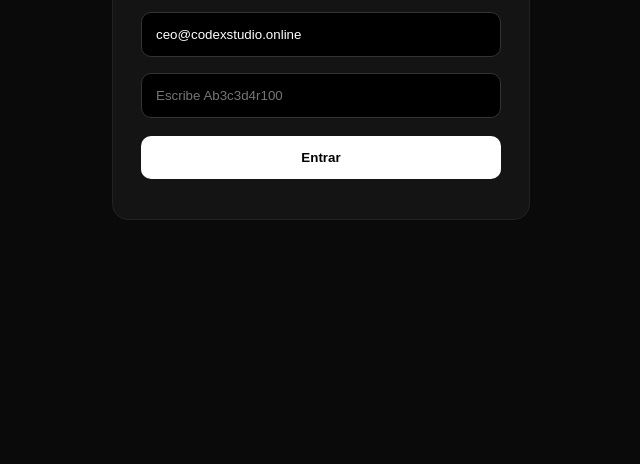
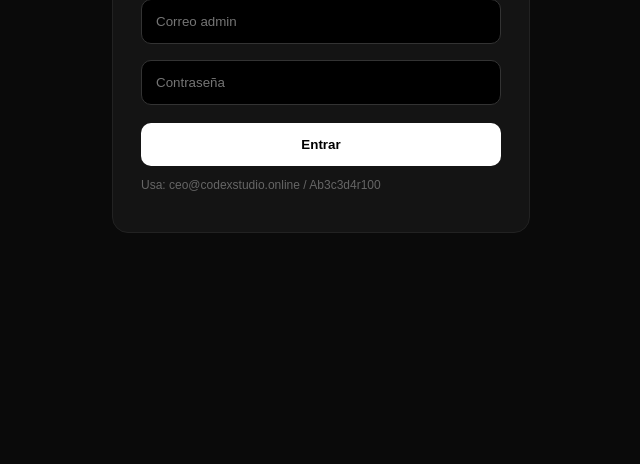
Before and after one commit to quantumstudios-inv/utilpearweb, a website: page admpanel/index.html in a window 1280 px wide. Shown: the part 336-800 px from the top of the page, without its empty margins (319-959 px from the left). Drawn offline with Linux system fonts and the light colour scheme.

Commit message:
Enhance login form with placeholders and input trimming
Updated email and password input fields with placeholders and trimmed email input.

```diff
--- a/admpanel/index.html
+++ b/admpanel/index.html
@@ -9,11 +9,12 @@
 <div style="background:#141414;padding:28px;border-radius:16px;width:92%;max-width:360px;border:1px solid #222">
 <h2>Admin - ZERO</h2>
 <form id="loginForm">
-<input id="email" type="email" value="ceo@codexstudio.online" style="width:100%;padding:14px;margin:8px 0;border-radius:10px;border:1px solid #333;background:#000;color:#fff;box-sizing:border-box">
-<input id="password" type="password" placeholder="Escribe Ab3c3d4r100" style="width:100%;padding:14px;margin:8px 0;border-radius:10px;border:1px solid #333;background:#000;color:#fff;box-sizing:border-box">
+<input id="email" type="email" placeholder="Correo admin" autocomplete="email" style="width:100%;padding:14px;margin:8px 0;border-radius:10px;border:1px solid #333;background:#000;color:#fff;box-sizing:border-box">
+<input id="password" type="password" placeholder="Contraseña" style="width:100%;padding:14px;margin:8px 0;border-radius:10px;border:1px solid #333;background:#000;color:#fff;box-sizing:border-box">
 <button id="btn" type="submit" style="width:100%;padding:14px;margin-top:10px;border-radius:10px;border:0;font-weight:700;background:#fff;color:#000">Entrar</button>
 </form>
 <div id="msg" style="margin-top:12px;color:#ff6b6b;font-size:14px"></div>
+<p style="font-size:12px;color:#666;margin-top:12px">Usa: ceo@codexstudio.online / Ab3c3d4r100</p>
 </div>
 <script>
 document.getElementById('loginForm').addEventListener('submit', async (e)=>{
@@ -23,7 +24,7 @@ document.getElementById('loginForm').addEventListener('submit', async (e)=>{
   btn.textContent='Verificando...';
   btn.disabled=true;
   msg.textContent='';
-  const email=document.getElementById('email').value;
+  const email=document.getElementById('email').value.trim();
   const password=document.getElementById('password').value;
   try{
     const r=await fetch('/.netlify/functions/admin',{method:'POST',headers:{'Content-Type':'application/json'},body:JSON.stringify({email,password})});
```
